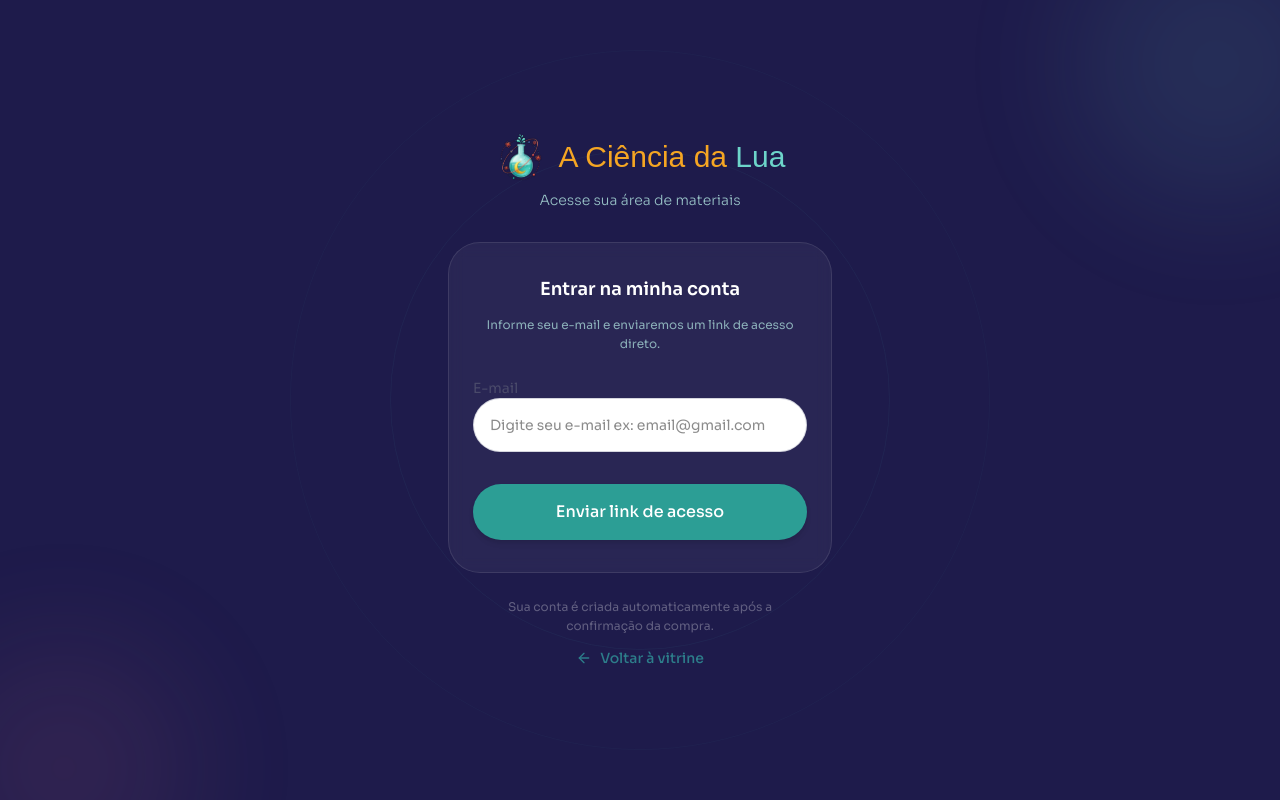
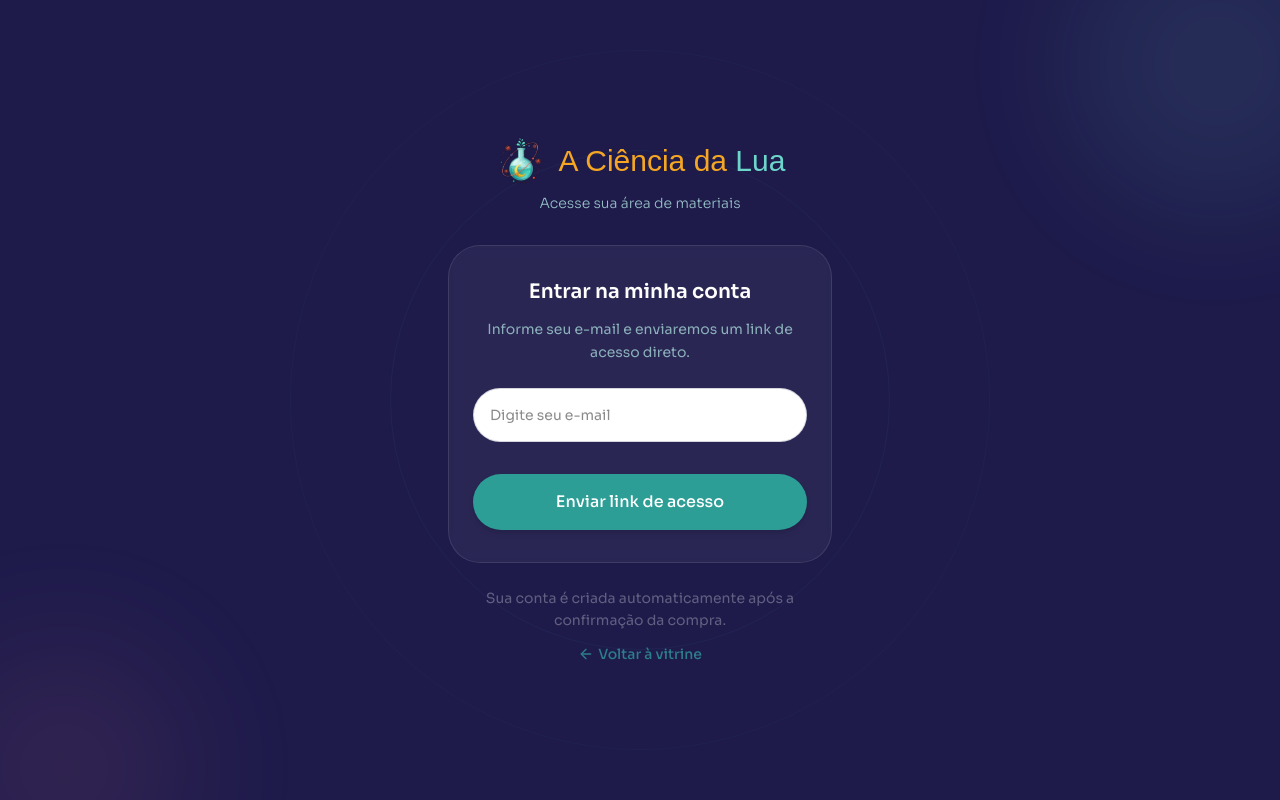
Before and after one commit to LuizHenri16/acienciadalua_frontend, a Next.js app: page /minha-conta/signin in a window 1280 px wide. Built offline with nearby package versions, Linux system fonts and the light colour scheme; no server answers; a web font is replaced by a local one.

Commit message:
update: login label remove, input placeholder update, product image fix

```diff
--- a/src/app/minha-conta/signin/page.tsx
+++ b/src/app/minha-conta/signin/page.tsx
@@ -6,8 +6,6 @@ import { BackgroundLights } from "@/components/ui/decor/BackgroundLights";
 export default function SignIn() {
     return (
         <div className="relative flex flex-col justify-center items-center w-full min-h-screen bg-marinho overflow-hidden px-6 py-10">
-
-            {/* Decorações de fundo com luzes*/}
             <BackgroundLights />
             <div className="relative z-10 flex flex-col items-center w-full">
                 <div className="flex flex-row items-center gap-3 mb-2">
@@ -21,14 +19,14 @@ export default function SignIn() {
                     Acesse sua área de materiais
                 </p>
                 <div className="w-full max-w-sm bg-white/5 border border-white/10 backdrop-blur-sm squircle-border px-6 py-8 flex flex-col gap-2">
-                    <h2 className="text-white text-lg font-semibold text-center mb-1">Entrar na minha conta</h2>
-                    <p className="text-turquesa-light text-xs text-center mb-4 opacity-70 leading-relaxed">
+                    <h2 className="text-white text-lg md:text-xl font-semibold text-center mb-1">Entrar na minha conta</h2>
+                    <p className="text-turquesa-light text-xs md:text-sm text-center mb-4 opacity-70 leading-relaxed">
                         Informe seu e-mail e enviaremos um link de acesso direto.
                     </p>
                     <SignInForm />
                 </div>
                 <div className="mt-6 flex flex-col items-center gap-3">
-                    <p className="text-white/30 text-xs text-center max-w-xs leading-relaxed">
+                    <p className="text-white/30 text-xs md:text-sm text-center max-w-xs leading-relaxed">
                         Sua conta é criada automaticamente após a confirmação da compra.
                     </p>
                     <BackVitrine />
--- a/src/components/customer/signinform.tsx
+++ b/src/components/customer/signinform.tsx
@@ -33,7 +33,7 @@ export function SignInForm() {
                     <span className="text-2xl">📬</span>
                 </div>
                 <p className="text-white font-semibold">Link enviado!</p>
-                <p className="text-turquesa-light text-sm opacity-80 leading-relaxed">
+                <p className="text-turquesa-light text-sm md:text-base lg:text-lg opacity-80 leading-relaxed">
                     Acesse o link que enviamos para{" "}
                     <strong className="text-white opacity-90">{email}</strong>{" "}
                     para entrar na sua conta.
@@ -45,8 +45,8 @@ export function SignInForm() {
     return (
         <div className="flex flex-col w-full gap-2">
             <Input
-                placeholder="Digite seu e-mail ex: email@gmail.com"
-                label="E-mail"
+                placeholder="Digite seu e-mail"
+                label=""
                 value={email}
                 onChange={(e) => setEmail(e.target.value)}
                 onKeyDown={(e) => e.key === "Enter" && handleLogin()}
--- a/src/components/productdetails/productDetails.tsx
+++ b/src/components/productdetails/productDetails.tsx
@@ -36,7 +36,7 @@ export function ProductDetails({ product }: ProductDetailsProps) {
 
     return (
         <main className="flex-1 flex flex-col lg:flex-row animate-in fade-in duration-700">
-            <div className="relative lg:w-1/2 xl:w-[35%] h-82 sm:h-96 lg:h-full bg-[#1a0a2e] rounded-r-lg shrink-0 overflow-hidden hover:scale-[1.01] hover:shadow-lg transition-transform cursor-pointer">
+            <div className="relative lg:w-1/2 xl:w-[35%] h-82 sm:h-96 lg:h-[650px] bg-[#1a0a2e] rounded-r-lg shrink-0 overflow-hidden hover:scale-[1.01] hover:shadow-lg transition-transform cursor-pointer">
                 {coverUrl ? (
                     <Image
                         src={coverUrl}
--- a/src/components/ui/button/button.tsx
+++ b/src/components/ui/button/button.tsx
@@ -29,7 +29,7 @@ export function BackVitrine() {
     const router = useRouter();
 
     return (
-        <button className="flex items-center gap-2 cursor-pointer hover:opacity-80 transition-colors" onClick={() => router.push("/")}>
+        <button className="flex items-center gap-1 cursor-pointer hover:gap-2 transition-all" onClick={() => router.push("/")}>
             <ArrowLeft size={16} className="text-azul-med" /> <p className="font-medium text-sm text-azul-med"> Voltar à vitrine</p>
         </button>
     );
```
